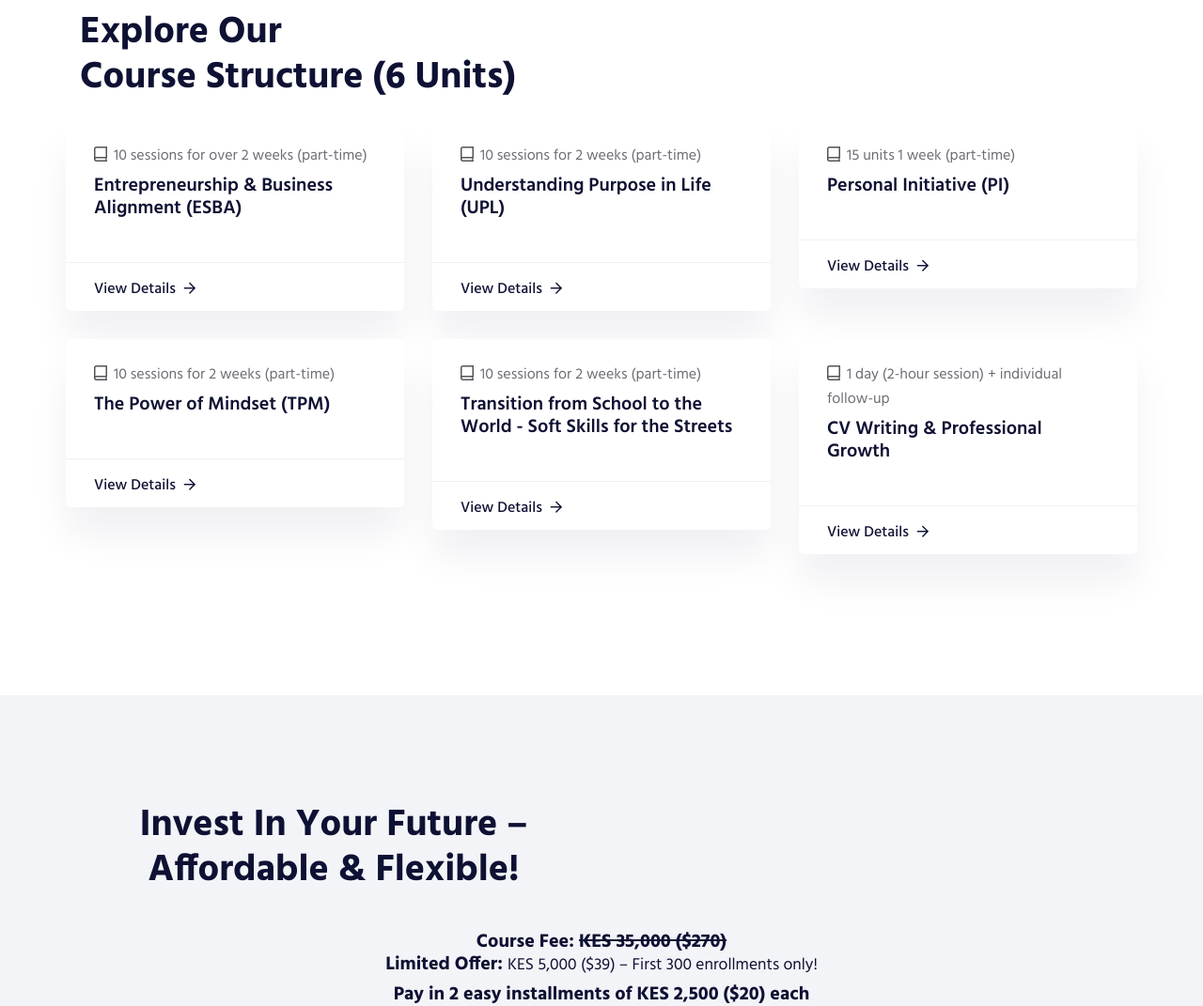
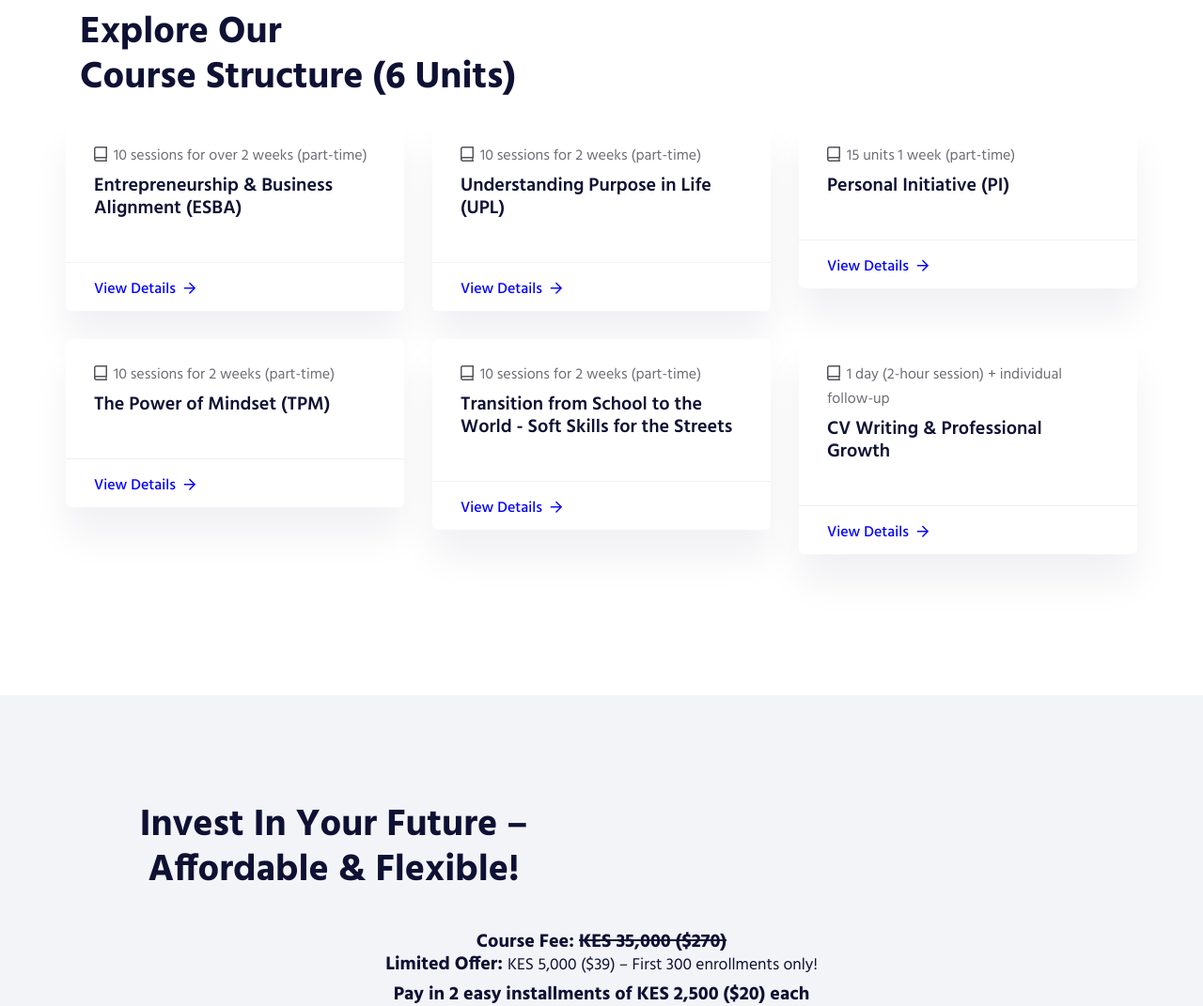
Before and after one commit to EnockOMONDI/YITP-01-KE, a plain HTML site: page index.html in a window 1280 px wide. Shown: the part 2601-3672 px from the top of the page at 94% size. Drawn offline with nearby package versions, Linux system fonts and the light colour scheme.

Commit message:
new changes

```diff
--- a/index.html
+++ b/index.html
@@ -543,7 +543,7 @@
                                        <div class="course__more d-flex justify-content-between align-items-center">
 
                                           <div class="course__btn">
-                                             <a href="coursedetail1.html" class="link-btn">
+                                             <a href="coursedetail1.html" class="link-btn" style="color: blue;">
                                               View Details
                                                 <i class="far fa-arrow-right"></i>
                                                 <i class="far fa-arrow-right"></i>
@@ -575,7 +575,7 @@
                                        <div class="course__more d-flex justify-content-between align-items-center">
 
                                           <div class="course__btn">
-                                             <a href="coursedetail2.html" class="link-btn">
+                                             <a href="coursedetail2.html" class="link-btn" style="color: blue;">
                                               View Details
                                                 <i class="far fa-arrow-right"></i>
                                                 <i class="far fa-arrow-right"></i>
@@ -608,7 +608,7 @@
                                        <div class="course__more d-flex justify-content-between align-items-center">
 
                                           <div class="course__btn">
-                                             <a href="coursedetail3.html" class="link-btn">
+                                             <a href="coursedetail3.html" class="link-btn" style="color: blue;">
                                               View Details
                                                 <i class="far fa-arrow-right"></i>
                                                 <i class="far fa-arrow-right"></i>
@@ -640,7 +640,7 @@
                                        <div class="course__more d-flex justify-content-between align-items-center">
 
                                           <div class="course__btn">
-                                             <a href="coursedetail4.html" class="link-btn">
+                                             <a href="coursedetail4.html" class="link-btn" style="color: blue;">
                                               View Details
                                                 <i class="far fa-arrow-right"></i>
                                                 <i class="far fa-arrow-right"></i>
@@ -672,7 +672,7 @@
                                        <div class="course__more d-flex justify-content-between align-items-center">
 
                                           <div class="course__btn">
-                                             <a href="coursedetail5.html" class="link-btn">
+                                             <a href="coursedetail5.html" class="link-btn" style="color: blue;">
                                               View Details
                                                 <i class="far fa-arrow-right"></i>
                                                 <i class="far fa-arrow-right"></i>
@@ -704,7 +704,7 @@
                                        <div class="course__more d-flex justify-content-between align-items-center">
 
                                           <div class="course__btn">
-                                             <a href="coursedetail6.html" class="link-btn">
+                                             <a href="coursedetail6.html" class="link-btn" style="color: blue;">
                                               View Details
                                                 <i class="far fa-arrow-right"></i>
                                                 <i class="far fa-arrow-right"></i>
```
